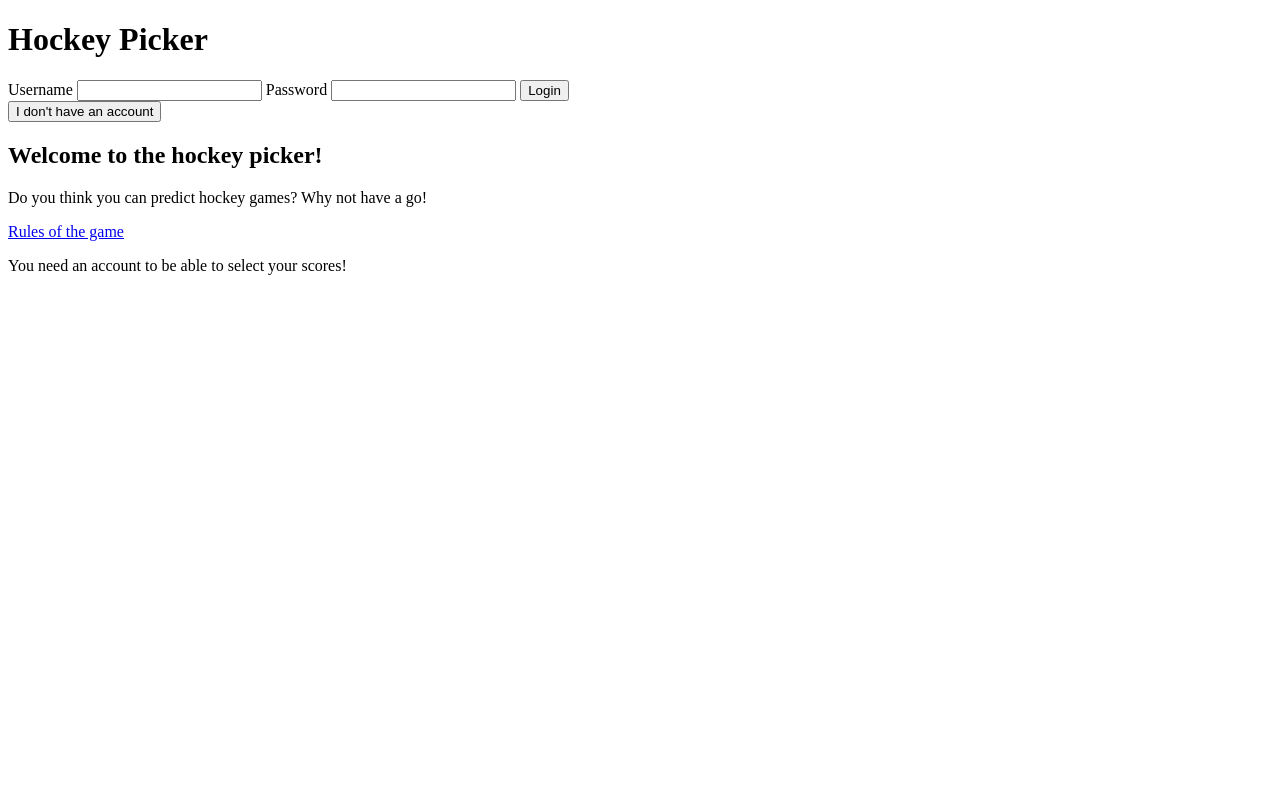
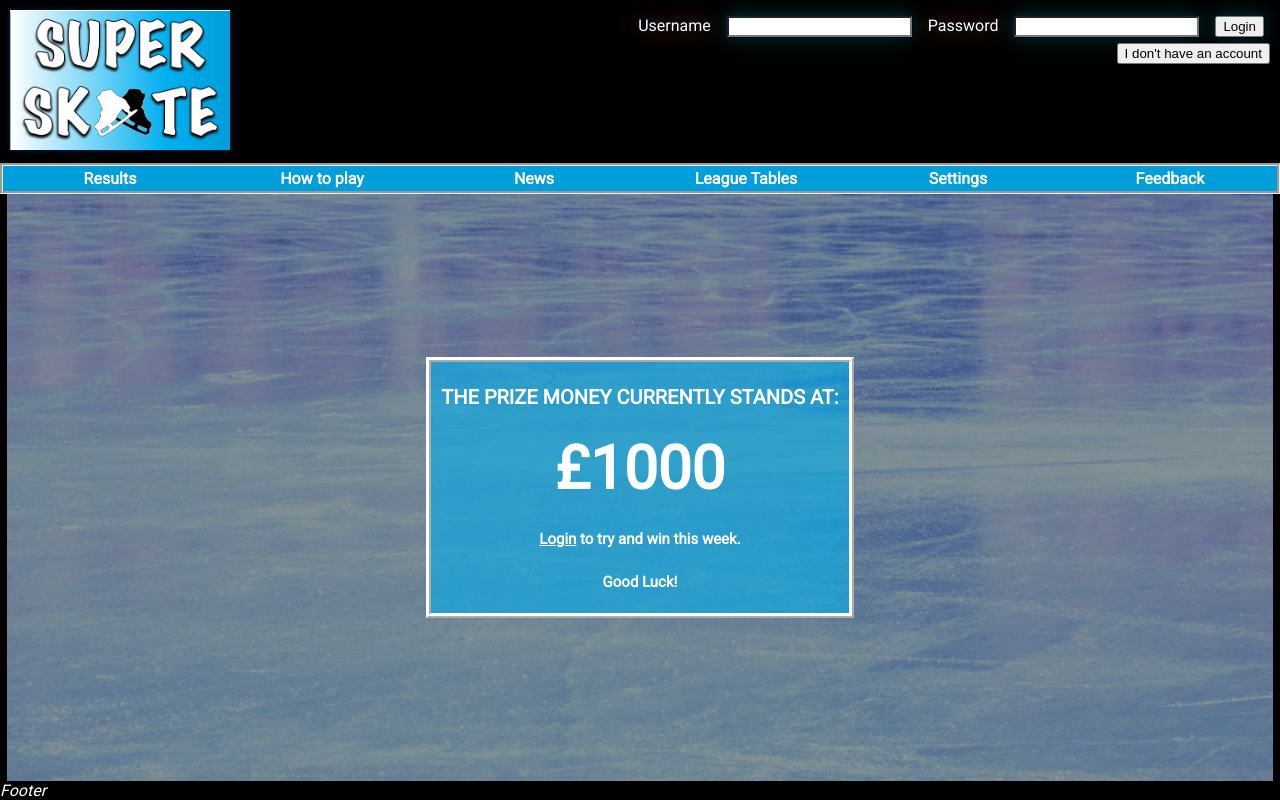
Before and after one commit to agimenez95/HockeyPicker, a PHP site: page / in a window 1280 px wide. Run offline with PHP 8.4, Linux system fonts and the light colour scheme; data that the repository does not hold is empty; some libraries are stand-ins or nearby versions.

Commit message:
css still needs updates

```diff
--- /dev/null
+++ b/css/homepage.css
@@ -0,0 +1,115 @@
+html, body {
+  height: 100% !important;
+  font-family: 'Roboto';
+  background-color: black;
+  color: white;
+  padding: 0px;
+  margin: 0px;
+}
+
+body {
+  display: block;
+}
+
+.flex-container {
+  min-height: 100%;
+  display: flex;
+  flex-direction: column;
+}
+
+#header {
+  /* display: inline-flex; */
+  /* width: 99.8%; */
+  /* background-image: url(../iceRink.jpg); */
+  /* background-size: cover; */
+  /* border-color: red; */
+  flex: 0.2;
+  justify-content: space-between;
+  padding: 10px;
+  /* flex-wrap: nowrap; */
+}
+
+.flex-item {
+  /* padding: 0px; */
+  /* margin: 0px; */
+  display: flex;
+  /* min-width: 99.8%; */
+}
+
+#logo {
+  width: 20%;
+  height: 10%;
+  max-height: 140px;
+  max-width: 220px;
+  box-shadow: 0px 0px 0px black, 0 0 0px blue, 0 0 5px #07275d;
+}
+
+#login {
+  display: flex;
+  flex-direction: column;
+  /* justify-content: center; */
+  align-items: flex-end;
+  /* width: 10%; */
+  /* height: 10%; */
+}
+
+#loginForm label {
+  /* color: white; */
+  /* font-size: 100%; */
+  /* align-self: flex-end; */
+  text-shadow: 1px 1px 2px black, 0 0 25px #c27809, 0 0 5px #07275d;
+  margin: 6px;
+}
+
+#loginForm input {
+  /* box-shadow: 1px 1px 2px black, 0 0 25px #c27809, 0 0 5px #07275d; */
+  margin: 6px;
+}
+
+input.submit1 {
+  background-color: #3d5f5d;
+  color: white;
+  box-shadow: 1px 1px 2px black, 0 0 25px #547412, 0 0 5px #07275d;
+  border-color: #033432;
+  border-width: thin;
+  font-style: 'Roboto';
+  /* align-items: flex-end; */
+  /* color: white; */
+}
+
+#loginForm input {
+  box-shadow: 1px 1px 2px black, 0 0 25px #033432, 0 0 5px #07275d;
+  margin: 6px;
+}
+
+#menubar {
+  background: linear-gradient(to bottom, #114c4a 0%, #345857 51%, #315f41 100%);
+}
+
+table {
+  /* display: flex; */
+  /* justify-content: stretch; */
+  width: 100%;
+}
+
+#MainBody {
+  /* padding: 0px; */
+  /* width: 99.8%; */
+  /* margin: 0px; */
+  /* border-color: green; */
+  background-image: url(../iceback.png);
+
+  background-size: cover;
+  flex: 25 auto;
+  /* overflow-y: auto; */
+  /* min-height: 0px; */
+  /* display: flex; */
+  /* flex-wrap: wrap; */
+  /* flex-direction: column; */
+  justify-content: center;
+  align-items: center;
+}
+
+#MainBody::after{
+
+}
--- /dev/null
+++ b/css/menubar.css
@@ -0,0 +1,19 @@
+#menubar {
+  background:  #009EDA ;
+  border-style: groove;
+}
+
+table {
+  /* display: flex; */
+  /* justify-content: stretch; */
+  width: 100%;
+}
+
+th {
+  min-height: 100%;
+  width: 16%;
+}
+
+th:hover {
+  color: black;
+}
--- /dev/null
+++ b/css/prizemoney.css
@@ -0,0 +1,39 @@
+#PrizeMoneyContainer {
+    background-color: rgba(0, 176, 240, 0.60);
+  border-color: white;
+  border-width: thick;
+  border-style: ridge;
+  padding: 10px;
+  display: flex;
+}
+
+.prizeMoneyDisplay {
+  display: flex;
+  flex-direction: column;
+  justify-content: center;
+  align-items: center;
+}
+
+.prizeMoneyDisplay h1 {
+  font-size: 20px;
+}
+
+.prizeMoneyDisplay h1 center {
+
+  font-size: 60px;
+  color: white;
+  font-weight: bolder;
+}
+
+.prizeMoneyDisplay h2 {
+  font-size: 15px;
+
+}
+
+.prizeMoneyDisplay h2 a {
+  color: white;
+}
+
+.prizeMoneyDisplay h2 a:hover{
+  color:grey;
+}
--- a/logic/session-login.inc.php
+++ b/logic/session-login.inc.php
@@ -6,4 +6,10 @@
   <input name="password" type="password" id="password">
   <input type="submit" name="Submit" value="Login">
 </form>
+
+<form name="loginForm" action="../view/registration.php">
+  <br>
+  <input id="needAccount" type="submit" class="submit1" value="I don't have an account" />
+</form>
+
 </div>
--- a/view/index.php
+++ b/view/index.php
@@ -4,25 +4,123 @@
 <!doctype html>
 <html>
 <head>
+<meta name="viewport" content="width=device-width, initial-scale=1">
 <meta charset="utf-8">
-<title>Super Six Hockey</title>
+<title>Super Skate</title>
+<link href="https://fonts.googleapis.com/css?family=Roboto" rel="stylesheet">
+<link href="../css/homepage.css" rel="stylesheet" type="text/css">
+<link rel="stylesheet" href="/css/menubar.css">
 </head>
 
 <body>
-  <h1>Hockey Picker</h1>
-	<?php
-		include "../logic/loginheader.php";
-	?>
-  <h2>Welcome to the hockey picker!</h2>
-  <p>Do you think you can predict hockey games? Why not have a go!</p>
-  <p><a href="rules.php">Rules of the game</a></p>
+
+<div class="flex-container">
+
+	<div class="flex-item" id="header">
+	<img id="logo" src="../logo.png"></img>
+	<!-- <h1 id ="nameHockey"></h1> -->
 	<?php
 	if (isset($_SESSION['login'])) {
-		echo '<p><a href="scorepicker.php">Pick your scores</a></p>';
-	}
-	else {
-		echo '<p>You need an account to be able to select your scores!</p>';
+	  include('../includes/session-logout.inc.php');
+	} else {
+	  include('../includes/session-login.inc.php');
 	}
 	?>
+	<!-- <a id="loginLink" href="../logic/loginheader.php">Login/Register</a> -->
+
+		<!-- <a id="login" href="registernewuser.php">Register New User</a> -->
+	</div>
+
+
+	<div class="flex-item" id="menubar">
+
+		<!-- <div class="flex-item" id="menubar">
+		<div id="menu">
+			<a href="#">Results</a>
+			<a href="#">How to Play</a>
+			<a href="#">News</a>
+			<a href="#">League Tables</a>
+			<a href="#">Settings</a>
+			<a href="#">Feedback</a>
+		</div> -->
+
+				<table id="menu">
+			 <tr>
+					<th>Results</th>
+					<th>How to play</th>
+					<th>News</th>
+					<th>League Tables</th>
+					<th>Settings</th>
+					<th>Feedback</th>
+				</tr>
+
+			</table>
+	</div>
+
+	<div class="flex-item" id="MainBody">
+
+
+
+		<div id="Prize Money Box">
+				<?php include 'prizemoney.php'; ?>
+
+
+
+		</div>
+
+
+
+
+
+	</div>
+
+<div class="flex-item" id="footer">
+	<em>Footer</em>
+</div>
+
+
+
+
+
+
+
+
+
+
+
+
+
+
+
+
+
+
+
+
+
+
+	<?php
+		//include "../logic/loginheader.php";
+	?>
+
+
+ <?php
+	// if (isset($_SESSION['login'])) {
+	// 	echo '<p><a href="scorepicker.php">Pick your scores</a></p>';
+	// }
+	// else {
+	// 	echo '<p>You need an account to be able to select your scores!</p>';
+	// }
+	?>
+
+
+
+
+</div>
+
+
+
+<script src="../../../jquery-3.2.1.min.js"></script> <script src="../../../main.js"></script>
+
 </body>
 </html>
--- /dev/null
+++ b/view/prizemoney.php
@@ -0,0 +1,37 @@
+
+<?php
+$prizeMoney=1000;
+
+ ?>
+
+<!DOCTYPE html>
+<html>
+  <head>
+    <meta charset="utf-8">
+    <link href="https://fonts.googleapis.com/css?family=Roboto" rel="stylesheet">
+
+    <link rel="stylesheet" href="/css/prizemoney.css">
+    <title>Super Skate</title>
+  </head>
+  <body>
+
+    <div id="PrizeMoneyContainer">
+      <form class="prizeMoneyDisplay" action="registernewuser.php" method="post">
+
+
+        <h1>THE PRIZE MONEY CURRENTLY STANDS AT:<br><br>
+        <center><strong><?php echo "£".$prizeMoney?></strong></center></h1>
+
+
+        <h2><a href="registernewuser.php">Login</a> to try and win this week.</h2>
+            <h2>Good Luck!</h2>
+
+
+
+              </form>
+
+    </div>
+
+
+  </body>
+</html>
```
Also changed, not shown: css/practice.css (added, +120 -0 lines), iceback.png (added), logo.png (added).
